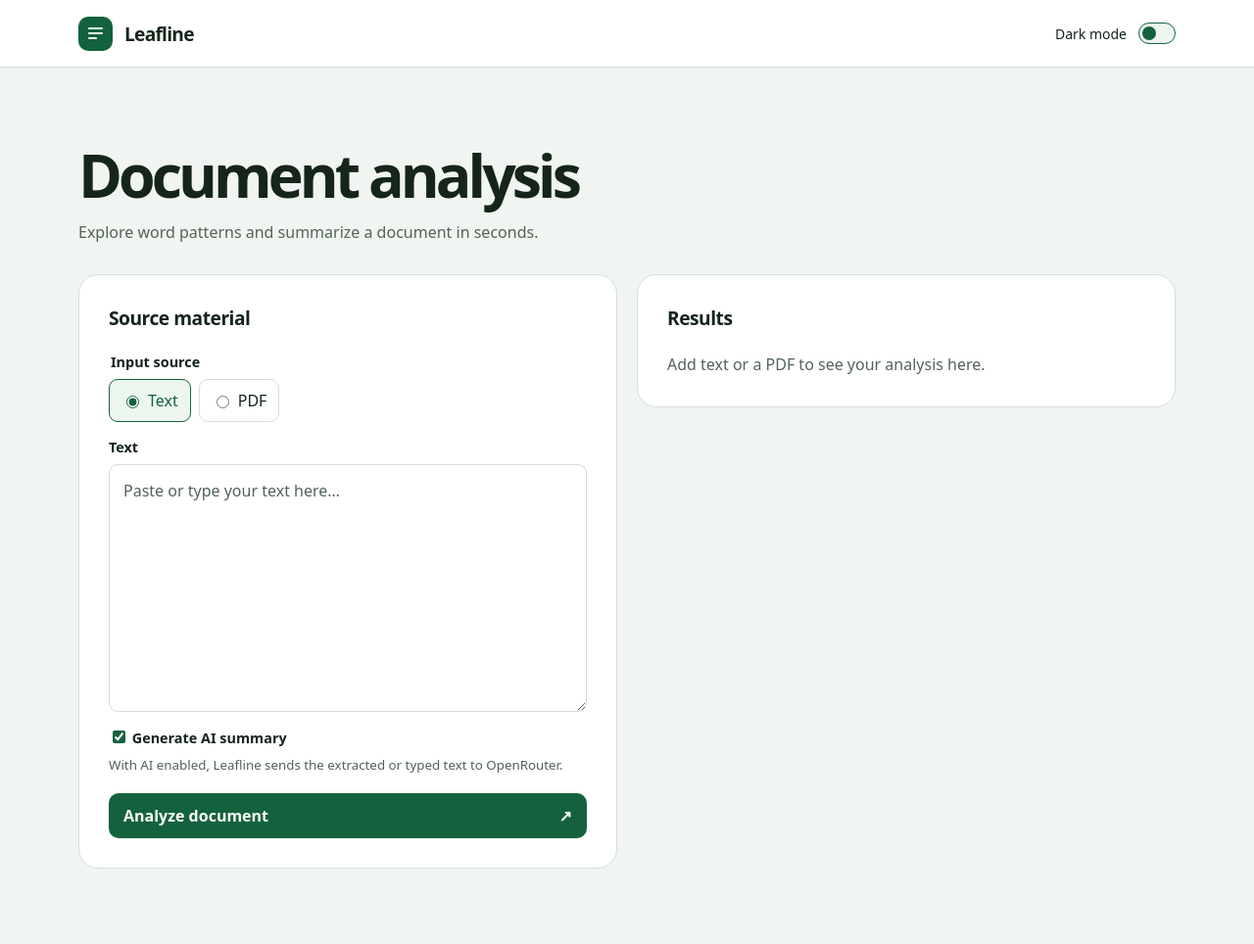
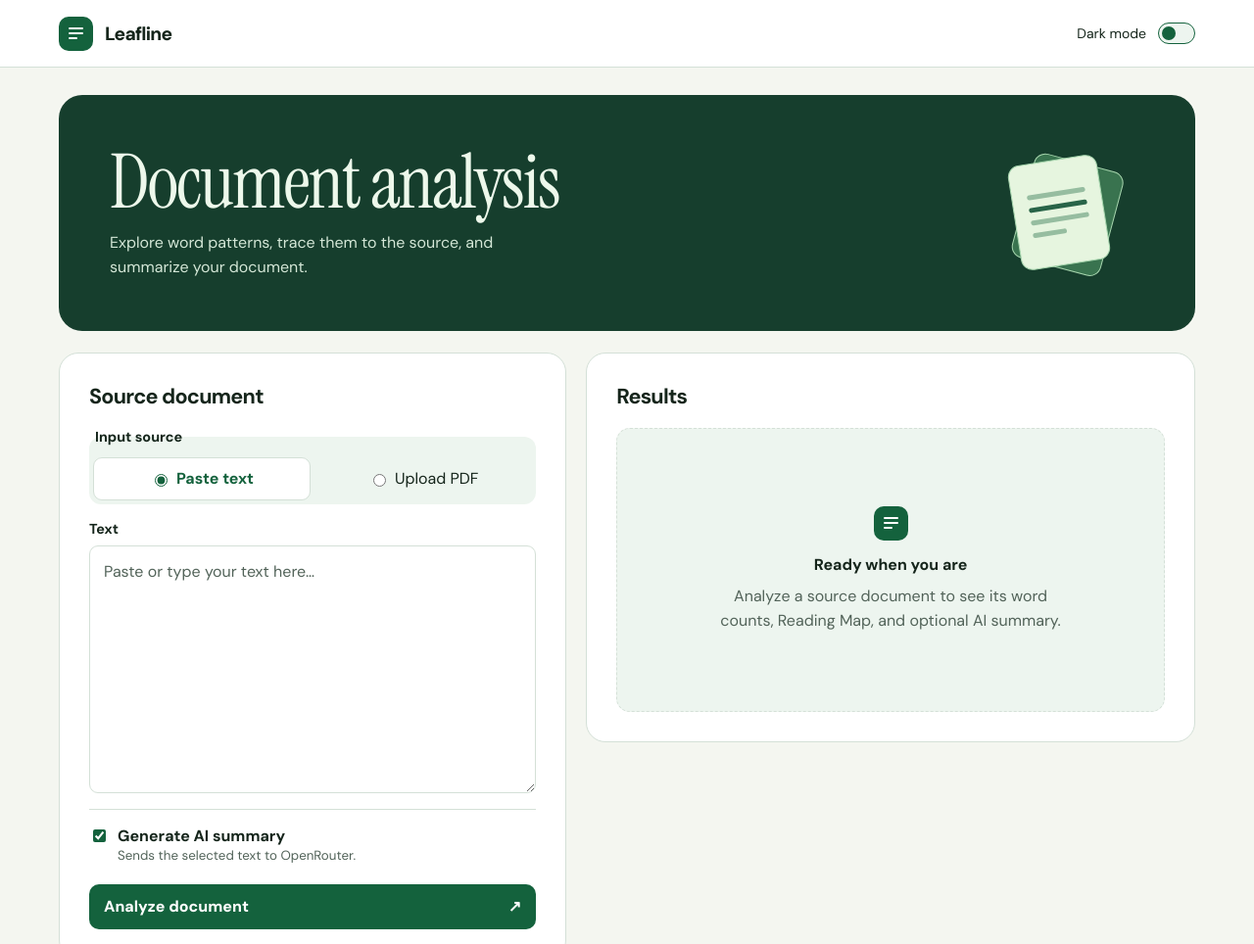
Before and after one commit to Rinlean/leafline-text-anal-zer, a plain HTML site: page index.html in a window 1280 px wide. Shown: the top 964 px of the page at 98% size. Before the commit the page ends 931 px from the top, so only its background shows below. Drawn offline with Linux system fonts and the light colour scheme.

Commit message:
Refresh responsive analysis workspace UI
Update the document-analysis layout with a styled hero, clearer source and summary controls, and a more prominent results flow. Revise usage guidance and documentation to match.

```diff
--- a/index.html
+++ b/index.html
@@ -4,6 +4,9 @@
   <meta charset="utf-8">
   <meta name="viewport" content="width=device-width, initial-scale=1">
   <title>Leafline — Document analysis</title>
+  <link rel="preconnect" href="https://fonts.googleapis.com">
+  <link rel="preconnect" href="https://fonts.gstatic.com" crossorigin>
+  <link rel="stylesheet" href="https://fonts.googleapis.com/css2?family=DM+Sans:wght@400;500;600;700;800&family=Instrument+Serif&display=swap">
   <link rel="icon" href="favicon.svg" type="image/svg+xml">
   <link rel="stylesheet" href="style.css">
   <script defer src="https://cdnjs.cloudflare.com/ajax/libs/pdf.js/2.10.377/pdf.min.js"></script>
@@ -19,17 +22,20 @@
     </div>
   </header>
   <main class="frame">
-    <div class="intro">
-      <h1>Document analysis</h1>
-      <p>Explore word patterns and summarize a document in seconds.</p>
-    </div>
+    <section class="intro" aria-labelledby="page-title">
+      <div>
+        <h1 id="page-title">Document analysis</h1>
+        <p>Explore word patterns, trace them to the source, and summarize your document.</p>
+      </div>
+      <div class="paper-stack" aria-hidden="true"><div class="paper"><i></i><i></i><i></i><i></i></div></div>
+    </section>
     <div class="workspace">
       <form id="analysis-form" class="panel">
-        <h2>Source material</h2>
+        <h2>Source document</h2>
         <fieldset id="source-switch" class="source-switch">
           <legend>Input source</legend>
-          <label><input type="radio" name="source" value="text" checked> Text</label>
-          <label><input type="radio" name="source" value="pdf"> PDF</label>
+          <label><input type="radio" name="source" value="text" checked> Paste text</label>
+          <label><input type="radio" name="source" value="pdf"> Upload PDF</label>
         </fieldset>
         <div id="text-source">
           <label for="text">Text</label>
@@ -41,27 +47,42 @@
           <small id="pdf-help">Choose a PDF with selectable text, up to 20 MB.</small>
           <button id="remove-pdf" type="button" class="secondary" hidden>Remove PDF</button>
         </div>
-        <label class="summary-option"><input id="include-summary" type="checkbox" checked> Generate AI summary</label>
-        <small>With AI enabled, Leafline sends the extracted or typed text to OpenRouter.</small>
+        <div class="summary-settings">
+          <input id="include-summary" type="checkbox" checked aria-describedby="summary-privacy">
+          <div>
+            <label for="include-summary">Generate AI summary</label>
+            <small id="summary-privacy">Sends the selected text to OpenRouter.</small>
+          </div>
+        </div>
         <button id="go" class="primary" type="submit">Analyze document <span aria-hidden="true">↗</span></button>
         <p id="status" role="status" hidden></p>
       </form>
 
       <section class="panel results" aria-labelledby="results-title">
         <h2 id="results-title">Results</h2>
-        <p id="empty">Add text or a PDF to see your analysis here.</p>
+        <div id="empty">
+          <span class="empty-mark mark" aria-hidden="true"><i></i><i></i><i></i></span>
+          <p><strong>Ready when you are</strong></p>
+          <p>Analyze a source document to see its word counts, Reading Map, and optional AI summary.</p>
+        </div>
         <div id="out" hidden>
           <dl class="metrics">
             <div><dt>Words</dt><dd id="wc"></dd></div>
             <div><dt>Unique words</dt><dd id="unique"></dd></div>
             <div><dt>Characters</dt><dd id="characters"></dd></div>
           </dl>
+          <section id="summary-section" class="result-section" hidden>
+            <div class="section-heading"><h3>AI summary</h3><button id="copy" class="secondary" type="button" disabled>Copy</button></div>
+            <p id="sum" aria-live="polite"></p>
+            <small id="model" hidden></small>
+            <small id="copy-status" role="status"></small>
+          </section>
           <section class="result-section">
             <h3>Most frequent words</h3>
             <ol id="freq"></ol>
             <small>Up to five words, excluding words shorter than three characters.</small>
           </section>
-          <section class="result-section" aria-labelledby="reading-map-title">
+          <section class="result-section reading-map" aria-labelledby="reading-map-title">
             <h3 id="reading-map-title">Reading Map</h3>
             <p class="map-help">Find where a frequent word appears in the original text.</p>
             <label for="map-term">Word to trace</label>
@@ -69,12 +90,6 @@
             <small id="map-count" role="status"></small>
             <ol id="map-passages" class="map-passages"></ol>
           </section>
-          <section id="summary-section" class="result-section" hidden>
-            <div class="section-heading"><h3>AI summary</h3><button id="copy" class="secondary" type="button" disabled>Copy</button></div>
-            <p id="sum" aria-live="polite"></p>
-            <small id="model" hidden></small>
-            <small id="copy-status" role="status"></small>
-          </section>
         </div>
       </section>
     </div>
--- a/style.css
+++ b/style.css
@@ -1,6 +1,6 @@
 :root {
   color-scheme: light dark;
-  --bg: light-dark(#f1f5f1, #111814);
+  --bg: light-dark(#f4f6f0, #111814);
   --surface: light-dark(#ffffff, #19231d);
   --soft: light-dark(#edf5ef, #233229);
   --line: light-dark(#d4e0d7, #374b3e);
@@ -8,6 +8,8 @@
   --muted: light-dark(#526359, #b4c6b9);
   --green: light-dark(#14623d, #98dfae);
   --on-green: light-dark(#ffffff, #11261a);
+  --hero: light-dark(#163e2d, #1b4332);
+  --hero-text: #edf8eb;
   font-family: "DM Sans", system-ui, sans-serif;
   background: var(--bg);
   color: var(--ink);
@@ -17,7 +19,7 @@
 * { box-sizing: border-box; }
 [hidden] { display: none !important; }
 body { margin: 0; }
-.frame { width: min(1120px, calc(100% - 40px)); margin-inline: auto; }
+.frame { width: min(1160px, calc(100% - 40px)); margin-inline: auto; }
 .site-header { background: var(--surface); border-bottom: 1px solid var(--line); }
 .header-inner, .brand, .theme-toggle, .section-heading {
   display: flex; align-items: center; gap: 12px;
@@ -43,27 +45,43 @@ body { margin: 0; }
   content: ""; width: 14px; height: 14px; border-radius: 50%; background: currentColor;
 }
 [aria-checked="true"] .switch-track { justify-content: flex-end; background: var(--green); color: var(--on-green); }
-.intro { padding: clamp(36px, 7vw, 78px) 0 30px; }
+.intro {
+  display: flex; justify-content: space-between; align-items: center; gap: 36px;
+  margin: 28px 0 22px; padding: clamp(25px, 5vw, 52px);
+  border-radius: 24px; overflow: hidden; background: var(--hero); color: var(--hero-text);
+}
 h1, h2, h3, p { margin: 0; }
-h1 { font-size: clamp(2rem, 5vw, 3.8rem); line-height: 1.06; letter-spacing: -.065em; }
-.intro p { margin-top: 14px; }
+h1 { font: 400 clamp(2.65rem, 6vw, 5rem)/.98 "Instrument Serif", Georgia, serif; letter-spacing: -.025em; }
+.intro p { margin-top: 12px; max-width: 38ch; color: #d4e7d7; }
+.paper-stack {
+  flex: 0 0 138px; position: relative; display: grid; place-items: center; height: 114px;
+  margin-inline-end: 18px;
+}
+.paper-stack::before, .paper {
+  width: 92px; height: 108px; border-radius: 12px; border: 1px solid #a7d6ae;
+}
+.paper-stack::before { content: ""; position: absolute; background: #39734f; transform: rotate(15deg) translateX(9px); }
+.paper { display: grid; align-content: center; gap: 8px; padding: 15px; background: #e6f5df; transform: rotate(-9deg); }
+.paper i { height: 5px; border-radius: 8px; background: #96bda0; }
+.paper i:nth-child(2) { background: #286448; }
+.paper i:last-child { width: 58%; }
 p, small { line-height: 1.55; }
-.intro p, small, #empty { color: var(--muted); }
-.workspace { display: grid; grid-template-columns: 1fr 1fr; gap: 20px; align-items: start; padding-bottom: 44px; }
+small, #empty { color: var(--muted); }
+.workspace { display: grid; grid-template-columns: minmax(0, 5fr) minmax(0, 6fr); gap: 20px; align-items: start; padding-bottom: 44px; }
 .panel {
   min-width: 0; padding: clamp(18px, 3vw, 30px); background: var(--surface);
   border: 1px solid var(--line); border-radius: 20px;
 }
-h2 { font-size: 1.2rem; margin-bottom: 22px; letter-spacing: -.025em; }
+h2 { font-size: 1.35rem; margin-bottom: 18px; letter-spacing: -.035em; }
 h3 { font-size: 1rem; }
 form > label, #text-source > label, .attachment > label { display: block; font-size: .9rem; font-weight: 650; margin-bottom: 8px; }
-.source-switch { border: 0; margin: 0 0 16px; padding: 0; display: flex; gap: 8px; }
+.source-switch { border: 0; min-width: 0; margin: 0 0 16px; padding: 4px; display: flex; gap: 4px; background: var(--soft); border-radius: 12px; }
 .source-switch legend { font-size: .9rem; font-weight: 650; margin-bottom: 8px; }
 .source-switch label {
-  display: flex; align-items: center; gap: 6px; min-height: 44px;
-  padding: 6px 12px; border: 1px solid var(--line); border-radius: 9px; cursor: pointer;
+  display: flex; align-items: center; justify-content: center; gap: 6px; min-height: 44px; flex: 1;
+  padding: 6px 8px; border: 1px solid transparent; border-radius: 9px; cursor: pointer;
 }
-.source-switch label:has(:checked) { background: var(--soft); border-color: var(--green); color: var(--green); }
+.source-switch label:has(:checked) { background: var(--surface); border-color: var(--line); color: var(--green); font-weight: 700; }
 .source-switch input { accent-color: var(--green); }
 #text-source { margin-bottom: 16px; }
 textarea, select, button, input { font: inherit; }
@@ -73,11 +91,15 @@ textarea, select, .secondary {
 textarea { display: block; width: 100%; padding: 14px; resize: vertical; line-height: 1.55; }
 textarea::placeholder { color: var(--muted); }
 select, .secondary { padding: 7px 10px; }
-.attachment { background: var(--soft); border-radius: 12px; padding: 14px; margin: 16px 0; }
+.attachment { background: var(--soft); border: 1px dashed var(--green); border-radius: 12px; padding: 20px; margin: 16px 0; }
 .attachment input { display: block; max-width: 100%; margin-bottom: 8px; }
+.attachment input::file-selector-button { font: inherit; border: 0; border-radius: 8px; padding: 8px; margin-right: 8px; background: var(--green); color: var(--on-green); cursor: pointer; }
 .attachment .secondary { display: block; margin-top: 10px; }
 small { display: block; }
 input[type="checkbox"] { accent-color: var(--green); }
+.summary-settings { display: flex; align-items: flex-start; gap: 9px; border-top: 1px solid var(--line); padding-top: 16px; }
+.summary-settings input { margin-top: 4px; }
+.summary-settings label { font-weight: 700; cursor: pointer; }
 button { cursor: pointer; }
 button:disabled { cursor: default; opacity: .55; }
 .primary {
@@ -88,9 +110,17 @@ button:disabled { cursor: default; opacity: .55; }
 :focus-visible { outline: 2px solid var(--green); outline-offset: 3px; }
 #status { margin-top: 12px; color: var(--green); }
 .metrics { display: grid; grid-template-columns: repeat(3, minmax(0, 1fr)); gap: 8px; margin: 0; }
-.metrics div { background: var(--soft); border-radius: 10px; padding: 10px; overflow-wrap: anywhere; }
+.metrics div { background: var(--soft); border-radius: 12px; padding: 14px 10px; overflow-wrap: anywhere; }
 dt { color: var(--muted); font-size: .8rem; }
-dd { margin: 5px 0 0; font-size: clamp(1.1rem, 2.6vw, 1.65rem); font-weight: 750; }
+dd { margin: 5px 0 0; font-size: clamp(1.25rem, 3vw, 2rem); font-weight: 750; color: var(--green); }
+#empty {
+  display: grid; justify-items: center; align-content: center; gap: 8px;
+  min-height: 290px; padding: 24px; text-align: center;
+  border: 1px dashed var(--line); border-radius: 14px; background: var(--soft);
+}
+#empty strong { color: var(--ink); }
+#empty p { max-width: 33ch; }
+.empty-mark { margin-bottom: 5px; }
 .result-section { border-top: 1px solid var(--line); margin-top: 20px; padding-top: 17px; }
 #freq { padding-inline-start: 22px; margin: 10px 0; overflow-wrap: anywhere; }
 #freq li { padding: 4px 0; }
@@ -101,4 +131,12 @@ dd { margin: 5px 0 0; font-size: clamp(1.1rem, 2.6vw, 1.65rem); font-weight: 750
 .map-passages mark { background: var(--green); color: var(--on-green); border-radius: 3px; }
 #sum { margin-top: 10px; white-space: pre-wrap; overflow-wrap: anywhere; }
 #model, #copy-status { margin-top: 8px; overflow-wrap: anywhere; }
-@media (max-width: 760px) { .workspace { grid-template-columns: 1fr; } }
+@media (max-width: 760px) {
+  .workspace { grid-template-columns: 1fr; }
+  .intro { margin-top: 18px; }
+}
+@media (max-width: 520px) {
+  .frame { width: calc(100% - 28px); }
+  .paper-stack { display: none; }
+  #empty { min-height: 210px; }
+}
```
Also changed, not shown: 2 other files.
